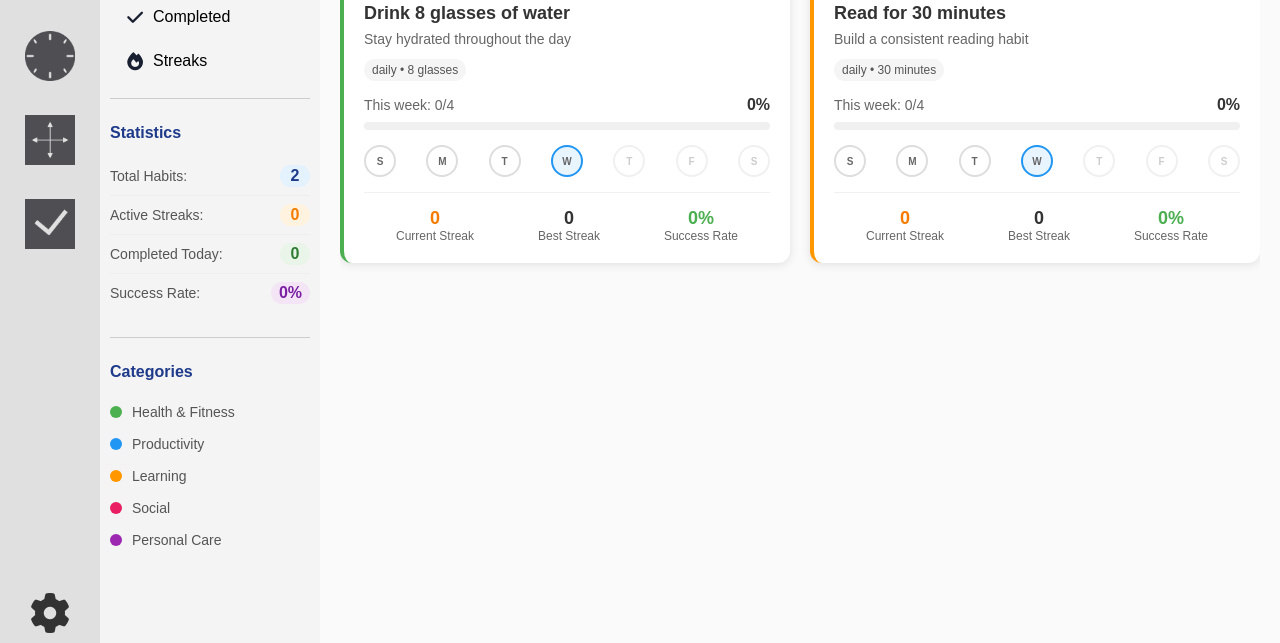
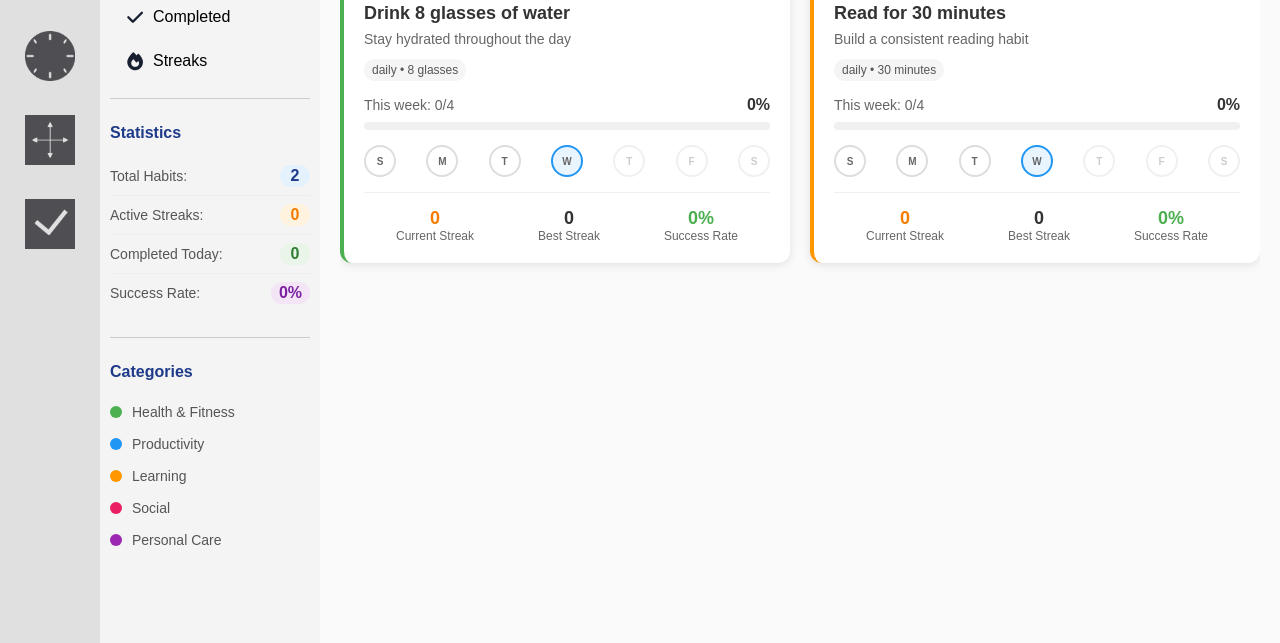
Before and after one commit to Wiqa88/individual-project-DT, a website: page Habits.html in a window 1280 px wide. Shown: the part 157-800 px from the top of the page. Drawn offline with Linux system fonts and the light colour scheme.

Commit message:
Settings tabs gone

```diff
--- a/Cal.css
+++ b/Cal.css
@@ -277,23 +277,6 @@
     background-color: #1e3a8a;
 }
 
-/* Additional CSS for settings icon */
-.settings-li {
-    margin-top: auto !important;
-    margin-bottom: 30px !important;
-}
-
-.sidebar-main nav ul li a i.fa-cog {
-    font-size: 40px;
-    color: #333;
-    transition: transform 0.3s ease, color 0.3s ease;
-}
-
-.sidebar-main nav ul li a i.fa-cog:hover {
-    transform: rotate(90deg) scale(1.1);
-}
-
-/* Main Content */
 main {
     flex: 1;
     display: flex;
--- a/Habits.css
+++ b/Habits.css
@@ -226,21 +226,6 @@
     background-color: #9c27b0;
 }
 
-/* Settings icon */
-.settings-li {
-    margin-top: auto !important;
-    margin-bottom: 30px !important;
-}
-
-.sidebar-main nav ul li a i.fa-cog {
-    font-size: 40px;
-    color: #333;
-    transition: transform 0.3s ease, color 0.3s ease;
-}
-
-.sidebar-main nav ul li a i.fa-cog:hover {
-    transform: rotate(90deg) scale(1.1);
-}
 
 /* Main Content */
 main {
--- a/Habits.html
+++ b/Habits.html
@@ -26,8 +26,6 @@
           <li><a href="#" id="pomodoro-link"><img src="clock.png" alt="Pomodoro"></a></li>
           <li><a href="Matrix.html"><img src="matrix.png" alt="Eisenhower Matrix"></a></li>
           <li><a href="Habits.html"><img src="habits.png" alt="Habits"></a></li>
-          <!-- Settings icon added to the bottom -->
-          <li class="settings-li"><a href="Settings.html"><i class="fas fa-cog"></i></a></li>
         </ul>
       </nav>
     </div>
--- a/Matrix.css
+++ b/Matrix.css
@@ -210,21 +210,6 @@
     background-color: #747d8c;
 }
 
-/* Additional CSS for settings icon */
-.settings-li {
-    margin-top: auto !important;
-    margin-bottom: 30px !important;
-}
-
-.sidebar-main nav ul li a i.fa-cog {
-    font-size: 40px;
-    color: #333;
-    transition: transform 0.3s ease, color 0.3s ease;
-}
-
-.sidebar-main nav ul li a i.fa-cog:hover {
-    transform: rotate(90deg) scale(1.1);
-}
 
 /* Main Content */
 main {
```
Also changed, not shown: Cal.html (+0 -1 lines), Matrix.html (+0 -1 lines), todo.html (+0 -2 lines).
